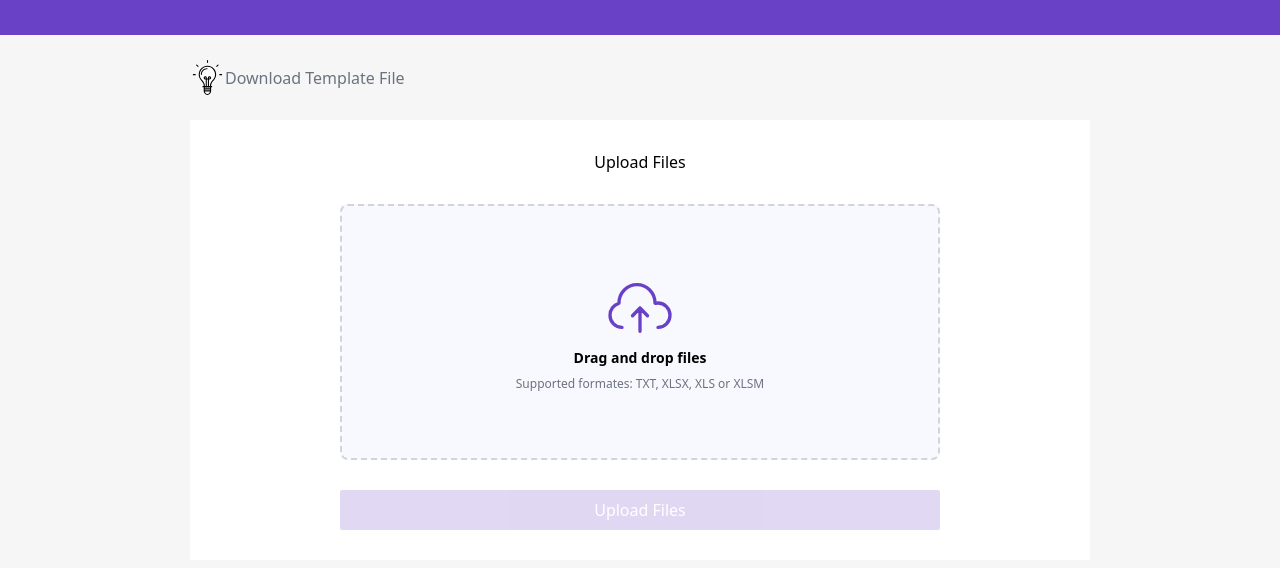
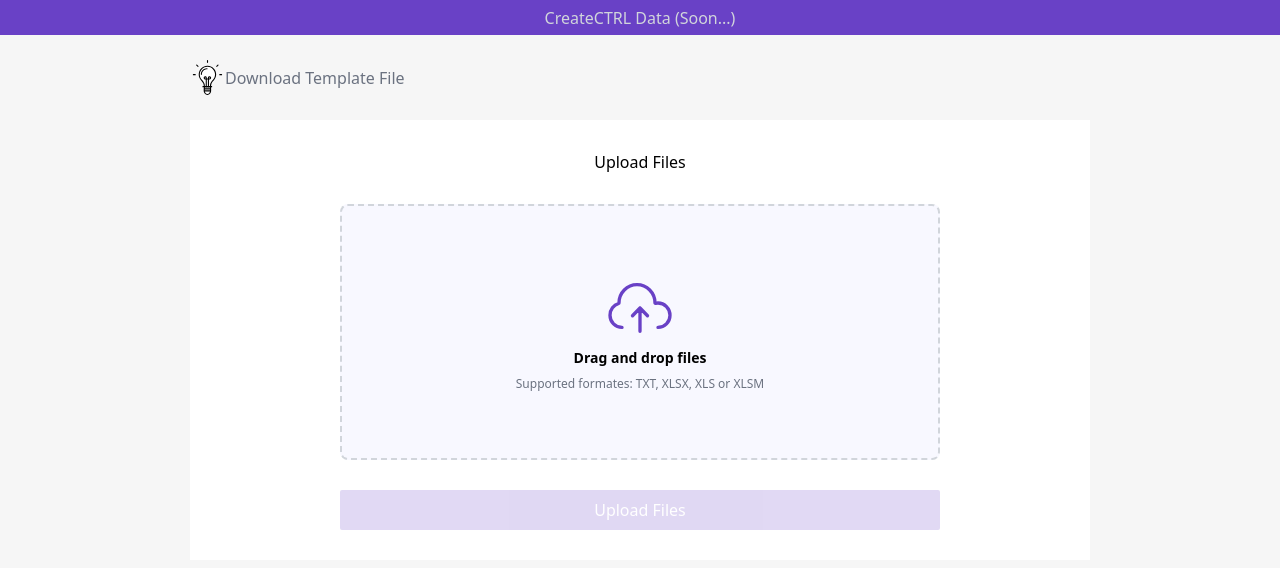
Before and after one commit to DantesSq/movieData, a React (Create React App) app: page / in a window 1280 px wide. Shown: the top 568 px of the page. Built offline with nearby package versions, Linux system fonts and the light colour scheme.

Commit message:
createctrl

```diff
--- a/src/App.tsx
+++ b/src/App.tsx
@@ -5,7 +5,11 @@ import { Route, Routes } from "react-router-dom";
 function App() {
   return (
     <div className="App bg-bg h-[100vh]">
-      <header className="App-header w-[100wv] h-[35px] bg-primary text-white"></header>
+      <header className="App-header w-[100wv] h-[35px] bg-primary text-white flex justify-center items-center">
+        <h1 className="text-gray-300 hover:cursor-cat">
+          CreateCTRL Data (Soon...)
+        </h1>
+      </header>
       {/* <ApiLogin /> */}
       <Routes>
         <Route path="/" element={<Main />} />
--- a/tailwind.config.js
+++ b/tailwind.config.js
@@ -8,6 +8,9 @@ module.exports = {
       colors: {
         'primary': '#6941C6',
         'bg': '#f6f6f6',
+      },
+      cursor: {
+        'cat': 'url(https://cdn.custom-cursor.com/db/pointer/32/Bongo_Cat_Pointer.png), pointer',
       }
     },
   },
```
